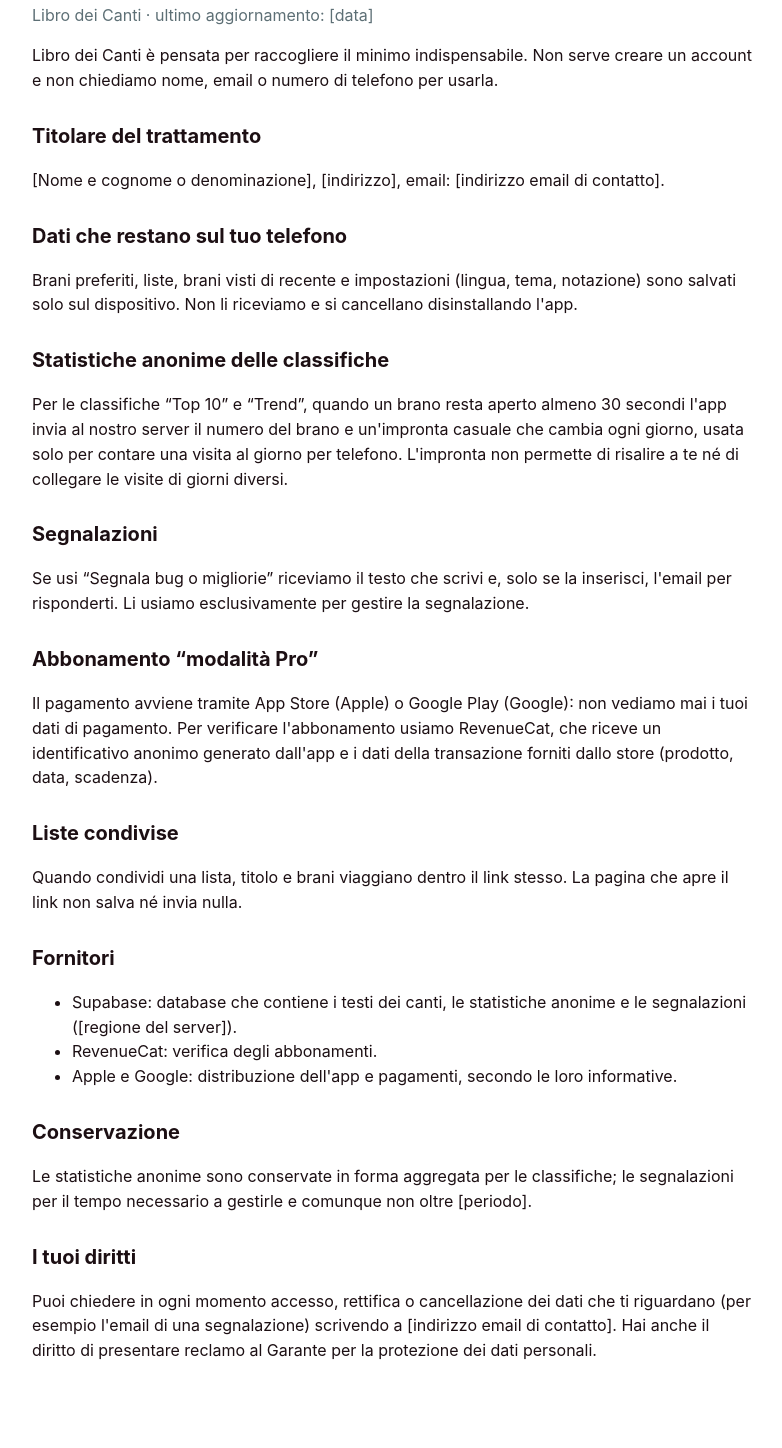
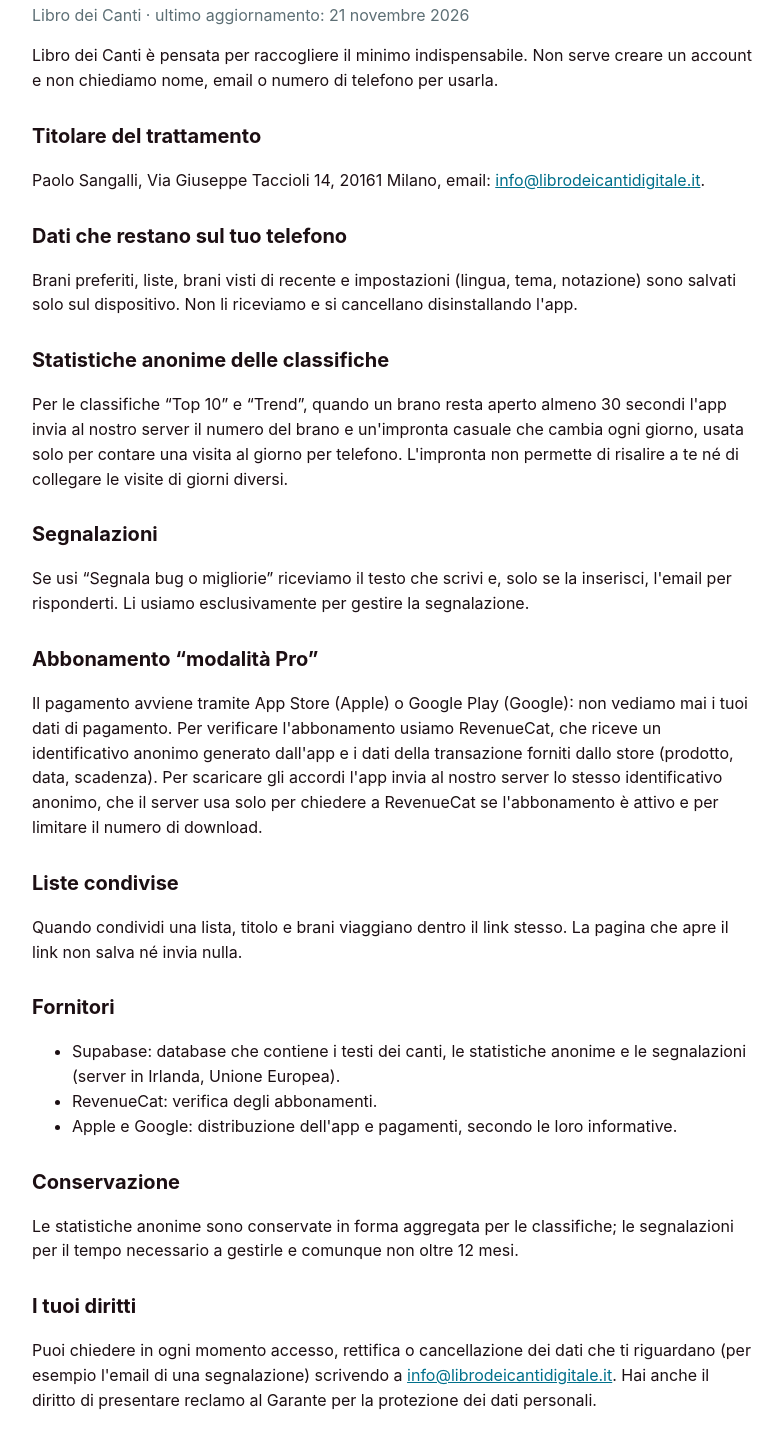
Before and after one commit to SangaPaolo/librodeicanti, a plain HTML site: page privacy.html in a window 1280 px wide. Shown: the part 92-1540 px from the top of the page, without its empty margins (248-1030 px from the left). Drawn offline with Linux system fonts and the light colour scheme.

Commit message:
Termini e privacy: titolare, contatti e server

```diff
--- a/privacy.html
+++ b/privacy.html
@@ -4,7 +4,7 @@
 	<meta charset="utf-8" />
 	<meta name="viewport" content="width=device-width, initial-scale=1" />
 	<title>Libro dei Canti – Privacy</title>
-	<!-- BOZZA: completare i campi tra [parentesi quadre] e farla verificare prima di pubblicare l'app. -->
+	<!-- Testo da far verificare prima di pubblicare l'app. -->
 	<style>
 		:root { --bg: #ffffff; --text: #1c0f13; --muted: #5d6f75; --accent: #00708b; }
 		@media (prefers-color-scheme: dark) { :root { --bg: #0c1a1f; --text: #eaf2f5; --muted: #8a9da4; --accent: #4fb3cc; } }
@@ -17,12 +17,12 @@
 <body>
 <main>
 	<h1>Informativa sulla privacy</h1>
-	<p class="muted">Libro dei Canti · ultimo aggiornamento: [data]</p>
+	<p class="muted">Libro dei Canti · ultimo aggiornamento: 21 novembre 2026</p>
 
 	<p>Libro dei Canti è pensata per raccogliere il minimo indispensabile. Non serve creare un account e non chiediamo nome, email o numero di telefono per usarla.</p>
 
 	<h2>Titolare del trattamento</h2>
-	<p>[Nome e cognome o denominazione], [indirizzo], email: [indirizzo email di contatto].</p>
+	<p>Paolo Sangalli, Via Giuseppe Taccioli 14, 20161 Milano, email: <a href="mailto:info@librodeicantidigitale.it">info@librodeicantidigitale.it</a>.</p>
 
 	<h2>Dati che restano sul tuo telefono</h2>
 	<p>Brani preferiti, liste, brani visti di recente e impostazioni (lingua, tema, notazione) sono salvati solo sul dispositivo. Non li riceviamo e si cancellano disinstallando l'app.</p>
@@ -34,23 +34,23 @@
 	<p>Se usi “Segnala bug o migliorie” riceviamo il testo che scrivi e, solo se la inserisci, l'email per risponderti. Li usiamo esclusivamente per gestire la segnalazione.</p>
 
 	<h2>Abbonamento “modalità Pro”</h2>
-	<p>Il pagamento avviene tramite App Store (Apple) o Google Play (Google): non vediamo mai i tuoi dati di pagamento. Per verificare l'abbonamento usiamo RevenueCat, che riceve un identificativo anonimo generato dall'app e i dati della transazione forniti dallo store (prodotto, data, scadenza).</p>
+	<p>Il pagamento avviene tramite App Store (Apple) o Google Play (Google): non vediamo mai i tuoi dati di pagamento. Per verificare l'abbonamento usiamo RevenueCat, che riceve un identificativo anonimo generato dall'app e i dati della transazione forniti dallo store (prodotto, data, scadenza). Per scaricare gli accordi l'app invia al nostro server lo stesso identificativo anonimo, che il server usa solo per chiedere a RevenueCat se l'abbonamento è attivo e per limitare il numero di download.</p>
 
 	<h2>Liste condivise</h2>
 	<p>Quando condividi una lista, titolo e brani viaggiano dentro il link stesso. La pagina che apre il link non salva né invia nulla.</p>
 
 	<h2>Fornitori</h2>
 	<ul>
-		<li>Supabase: database che contiene i testi dei canti, le statistiche anonime e le segnalazioni ([regione del server]).</li>
+		<li>Supabase: database che contiene i testi dei canti, le statistiche anonime e le segnalazioni (server in Irlanda, Unione Europea).</li>
 		<li>RevenueCat: verifica degli abbonamenti.</li>
 		<li>Apple e Google: distribuzione dell'app e pagamenti, secondo le loro informative.</li>
 	</ul>
 
 	<h2>Conservazione</h2>
-	<p>Le statistiche anonime sono conservate in forma aggregata per le classifiche; le segnalazioni per il tempo necessario a gestirle e comunque non oltre [periodo].</p>
+	<p>Le statistiche anonime sono conservate in forma aggregata per le classifiche; le segnalazioni per il tempo necessario a gestirle e comunque non oltre 12 mesi.</p>
 
 	<h2>I tuoi diritti</h2>
-	<p>Puoi chiedere in ogni momento accesso, rettifica o cancellazione dei dati che ti riguardano (per esempio l'email di una segnalazione) scrivendo a [indirizzo email di contatto]. Hai anche il diritto di presentare reclamo al Garante per la protezione dei dati personali.</p>
+	<p>Puoi chiedere in ogni momento accesso, rettifica o cancellazione dei dati che ti riguardano (per esempio l'email di una segnalazione) scrivendo a <a href="mailto:info@librodeicantidigitale.it">info@librodeicantidigitale.it</a>. Hai anche il diritto di presentare reclamo al Garante per la protezione dei dati personali.</p>
 </main>
 </body>
 </html>
```
Also changed, not shown: termini.html (+4 -4 lines).
